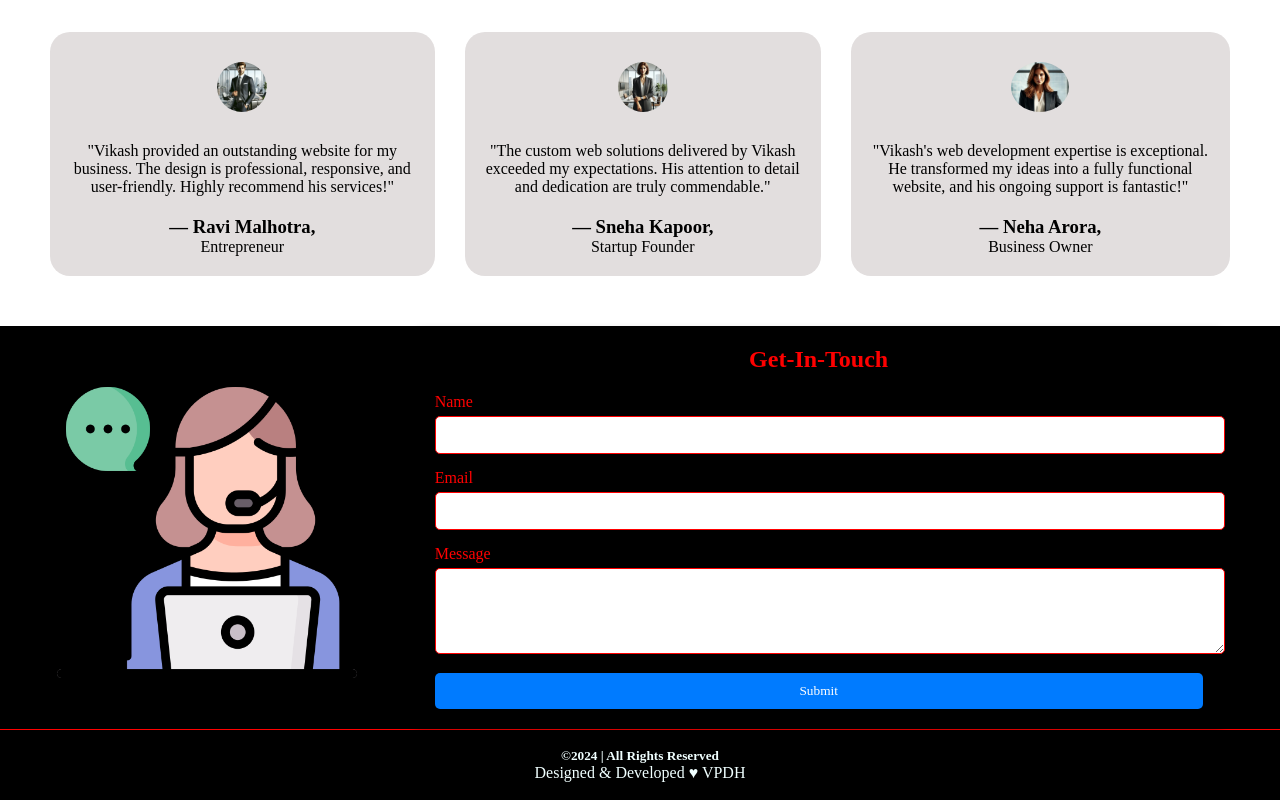
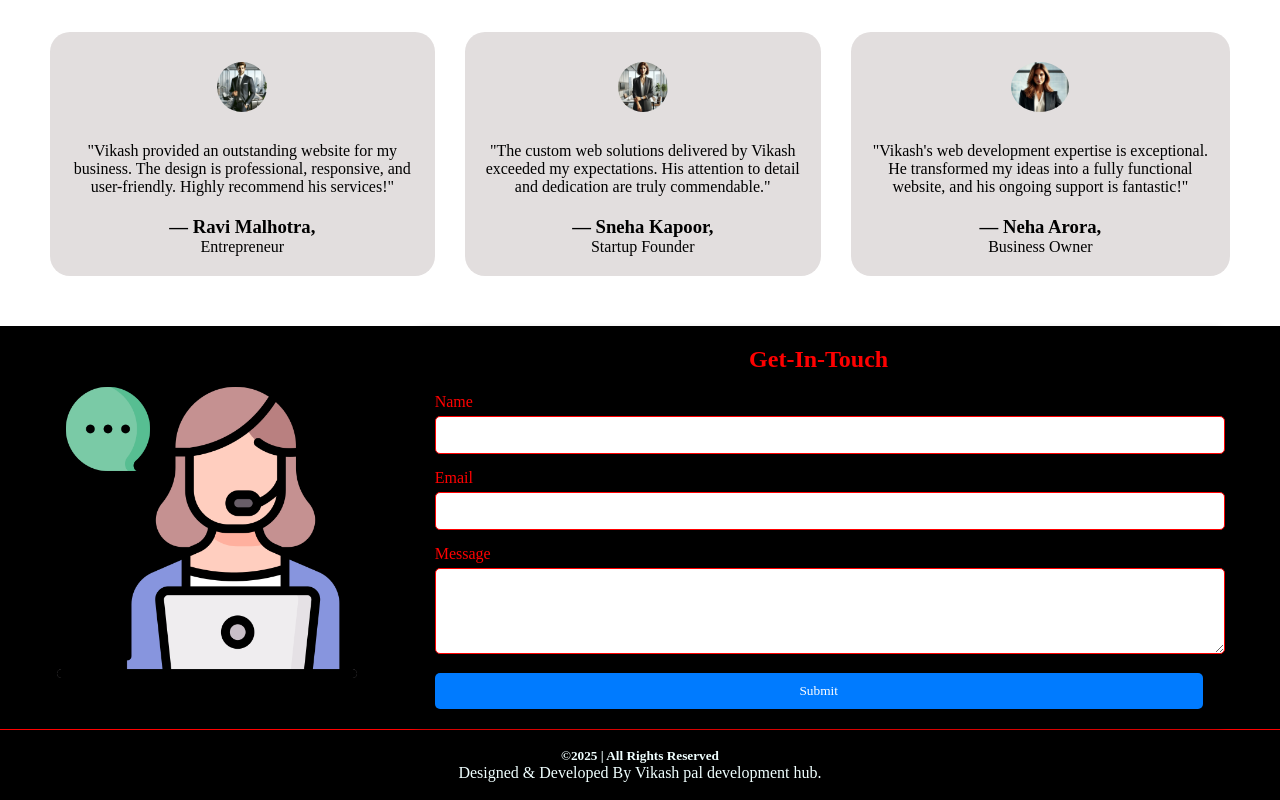
Before and after one commit to iamvikash63/VPDH, a plain HTML site: page index.html in a window 1280 px wide. Shown: the part 2754-3554 px from the top of the page. Drawn offline with Linux system fonts and the light colour scheme; a web font is replaced by a local one.

Commit message:
index.html

```diff
--- a/index.html
+++ b/index.html
@@ -252,8 +252,8 @@
 
     <footer>
         <div class="footer-div">
-            <h5>&copy;2024 | All Rights Reserved</h5>
-            <p>Designed & Developed &#9829; VPDH</p>
+            <h5>&copy;2025 | All Rights Reserved</h5>
+            <p>Designed & Developed By Vikash pal development hub.</p>
         </div>
     </footer>
     <script src="typescript.js"></script>
```
